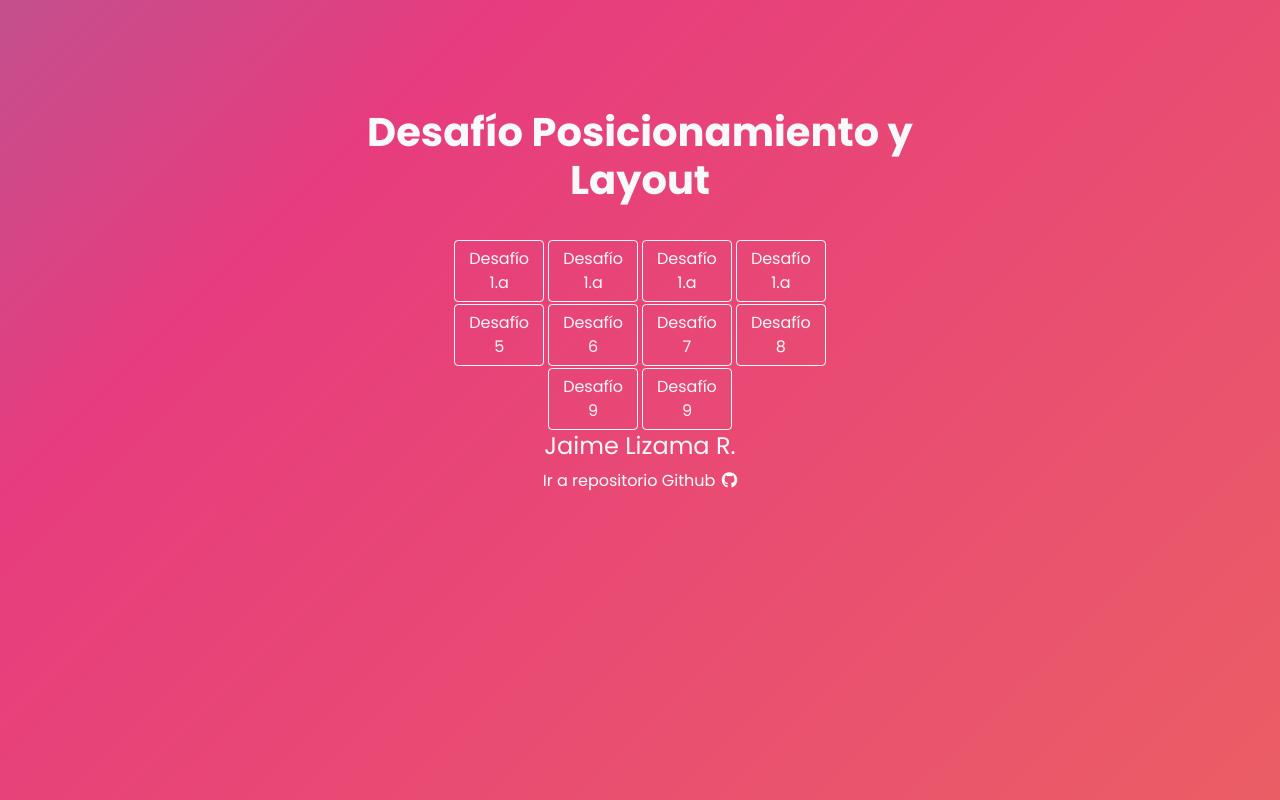
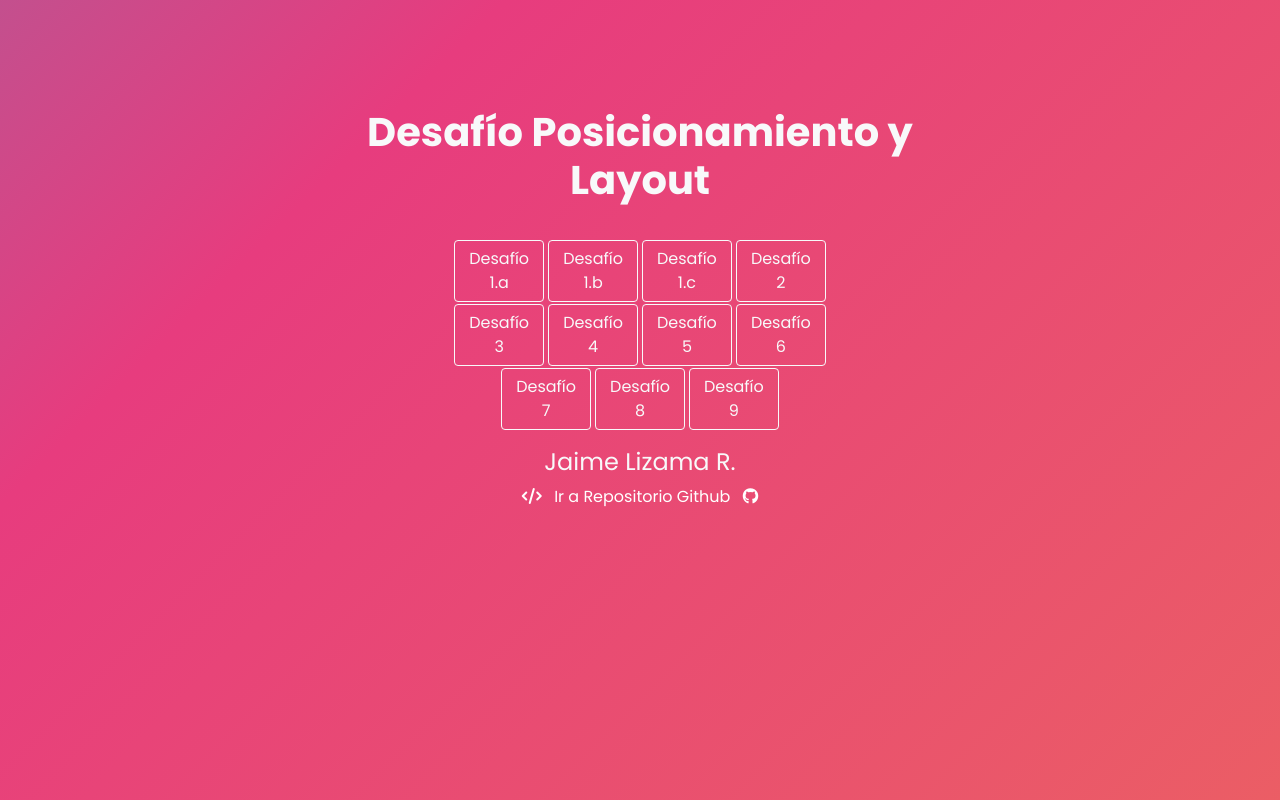
Before and after one commit to jaimelizama/posicionamiento-layout, a plain HTML site: page index.html in a window 1280 px wide. Drawn offline with nearby package versions, Linux system fonts and the light colour scheme.

Commit message:
Arreglar links
Arreglar links y revisión de cada desafío para cumplir con la pauta

```diff
--- a/assets/css/style.css
+++ b/assets/css/style.css
@@ -75,9 +75,13 @@ section {
   }
 }
 
+.btn {
+  vertical-align: middle;
+}
+
 .alumno {
   position: absolute;
-  top: 54%;
+  top: 56%;
   width: 100%;
 }
 
--- a/index.html
+++ b/index.html
@@ -47,34 +47,52 @@
         <div class="boton-fila1">
           <a
             class="btn btn-outline-light"
-            href="./Desafio_1_(a).html"
+            href="./Desafio_1_(b).html"
             target="_blank"
             role="button"
-            >Desafío 1.a</a
+            >Desafío 1.b</a
           >
         </div>
         <div class="boton-fila1">
           <a
             class="btn btn-outline-light"
-            href="./Desafio_1_(a).html"
+            href="./Desafio_1_(c).html"
             target="_blank"
             role="button"
-            >Desafío 1.a</a
+            >Desafío 1.c</a
           >
         </div>
         <div class="boton-fila1">
           <a
             class="btn btn-outline-light"
-            href="./Desafio_1_(a).html"
+            href="./Desafio_2.html"
             target="_blank"
             role="button"
-            >Desafío 1.a</a
+            >Desafío 2</a
           >
         </div>
       </div>
 
       <div class="botones-fila2 text-center">
         <!--Creación de Contenedor para luego alinear los botones-->
+        <div class="boton-fila2">
+          <a
+            class="btn btn-outline-light"
+            href="./Desafio_3.html"
+            target="_blank"
+            role="button"
+            >Desafío 3</a
+          >
+        </div>
+        <div class="boton-fila2">
+          <a
+            class="btn btn-outline-light"
+            href="./Desafio_4.html"
+            target="_blank"
+            role="button"
+            >Desafío 4</a
+          >
+        </div>
         <div class="boton-fila2">
           <a
             class="btn btn-outline-light"
@@ -93,7 +111,11 @@
             >Desafío 6</a
           >
         </div>
-        <div class="boton-fila2">
+      </div>
+
+      <div class="botones-fila3 text-center">
+        <!--Creación de Contenedor para luego alinear los botones-->
+        <div class="boton-fila3">
           <a
             class="btn btn-outline-light"
             href="./Desafio_7.html"
@@ -102,26 +124,13 @@
             >Desafío 7</a
           >
         </div>
-        <div class="boton-fila2">
+        <div class="boton-fila3">
           <a
             class="btn btn-outline-light"
             href="./Desafio_8.html"
             target="_blank"
             role="button"
             >Desafío 8</a
-          >
-        </div>
-      </div>
-
-      <div class="botones-fila3 text-center">
-        <!--Creación de Contenedor para luego alinear los botones-->
-        <div class="boton-fila3">
-          <a
-            class="btn btn-outline-light"
-            href="./Desafio_9.html"
-            target="_blank"
-            role="button"
-            >Desafío 9</a
           >
         </div>
         <div class="boton-fila3">
@@ -138,15 +147,24 @@
       <!--Link al repositorio de Github-->
       <div class="alumno text-center">
         <h4 class="text-light">Jaime Lizama R.</h4>
+
         <a
           class="link-github"
-          href="https://github.com/jaimelizama/posicionamiento-layout.git"
+          href="https://github.com/jaimelizama/posicionamiento-layout"
           target="_blank"
-          >Ir a repositorio Github<i
-            class="fab fa-github"
-            href="/"
-            style="color: white; margin-left: 0.5%"
-          ></i
+          ><i class="fas fa-code"></i
+        ></a>
+        <a
+          class="link-github mx-2"
+          href="https://github.com/jaimelizama/posicionamiento-layout"
+          target="_blank"
+          >Ir a Repositorio Github</a
+        >
+        <a
+          class="link-github"
+          href="https://github.com/jaimelizama/posicionamiento-layout"
+          target="_blank"
+          ><i class="fab fa-github"></i
         ></a>
       </div>
     </section>
```
Also changed, not shown: Desafio_1_(a).html (+1 -0 lines), Desafio_6.html (+15 -10 lines), assets/images/ejercicio-6.png (added).
